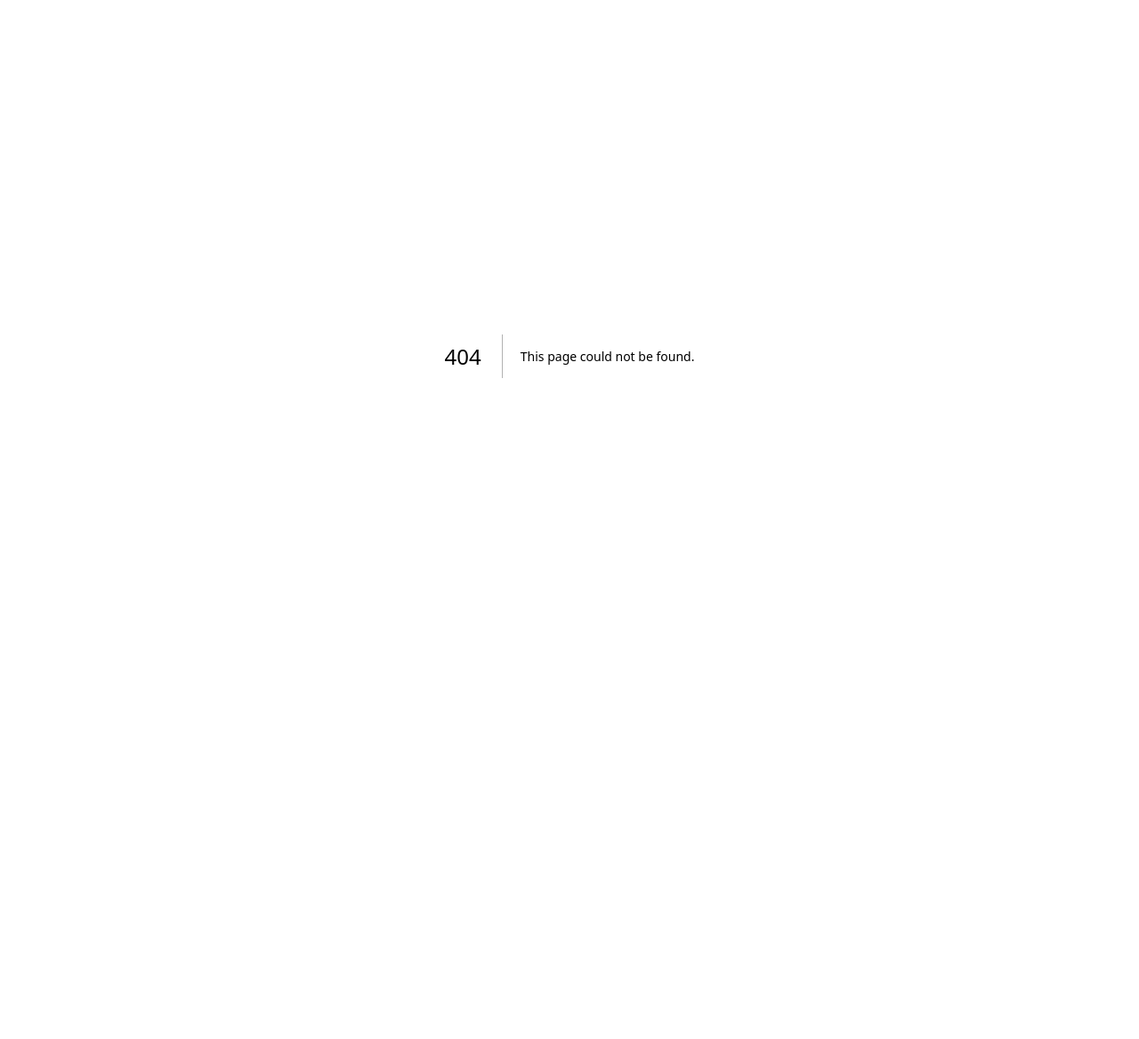
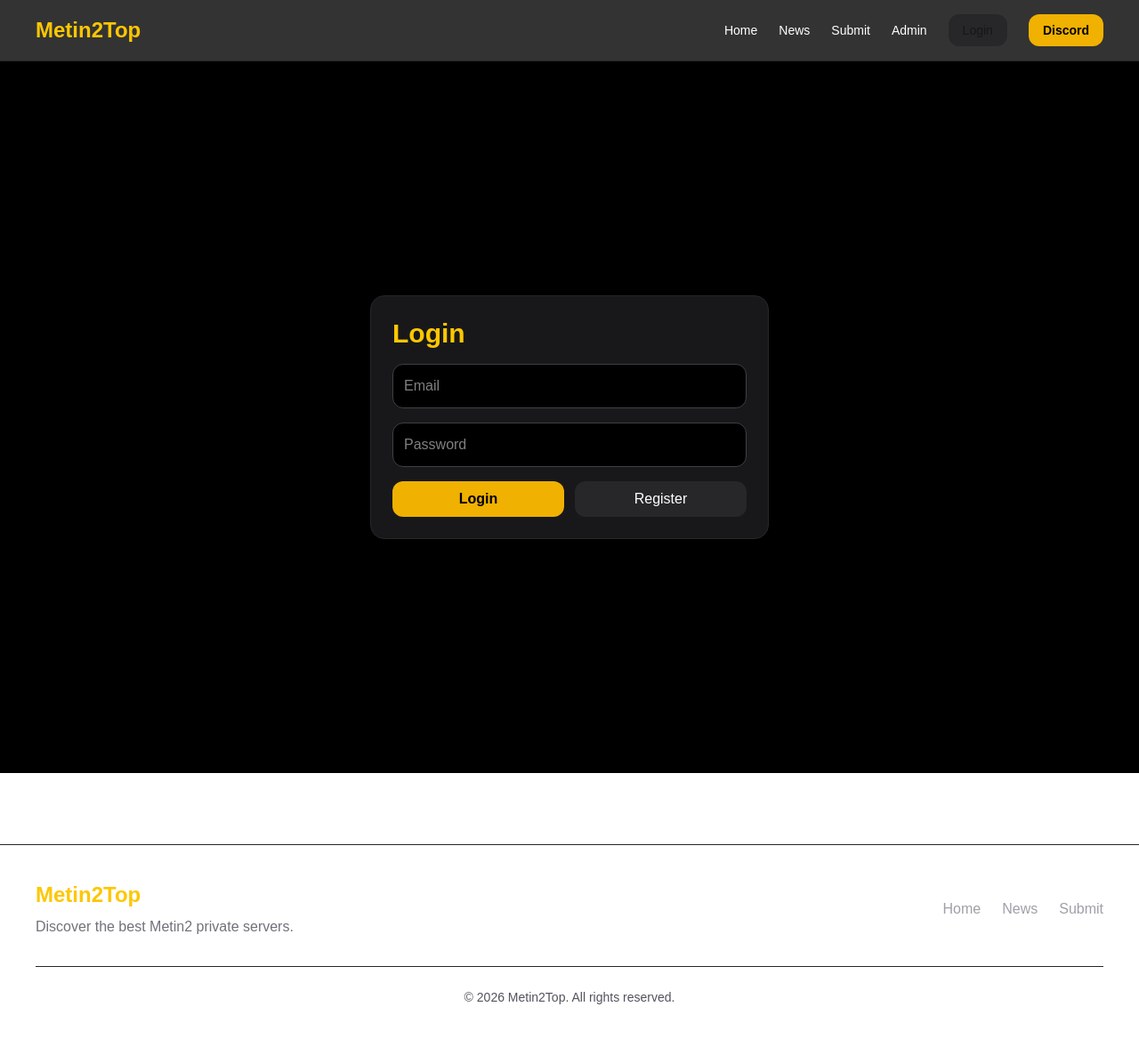
Before and after one commit to giorgostt97/metin2-news, a Next.js app: page /login in a window 1280 px wide. Before the commit this address had no page. Shown: the top 1168 px of the page at 89% size. Before the commit the page ends 800 px from the top, so only its background shows below. Built offline with nearby package versions, Linux system fonts and the light colour scheme; no server answers.

Commit message:
final updates login system + navbar

```diff
--- a/app/layout.tsx
+++ b/app/layout.tsx
@@ -1,6 +1,10 @@
 import type { Metadata } from "next";
 import { Geist, Geist_Mono } from "next/font/google";
+
 import "./globals.css";
+
+import Navbar from "@/components/Navbar";
+import Footer from "@/components/footer";
 
 const geistSans = Geist({
   variable: "--font-geist-sans",
@@ -13,8 +17,9 @@ const geistMono = Geist_Mono({
 });
 
 export const metadata: Metadata = {
-  title: "Create Next App",
-  description: "Generated by create next app",
+  title: "Metin2Top - Best Metin2 Private Servers",
+  description:
+    "Discover the best Metin2 private servers. Vote, review and explore top PvP & PvM communities.",
 };
 
 export default function RootLayout({
@@ -27,7 +32,18 @@ export default function RootLayout({
       lang="en"
       className={`${geistSans.variable} ${geistMono.variable} h-full antialiased`}
     >
-      <body className="min-h-full flex flex-col">{children}</body>
+      <body className="min-h-full bg-black text-white flex flex-col">
+        {/* NAVBAR */}
+        <Navbar />
+
+        {/* PAGE CONTENT */}
+        <main className="flex-1">
+          {children}
+        </main>
+
+        {/* FOOTER */}
+        <Footer />
+      </body>
     </html>
   );
 }
--- /dev/null
+++ b/app/login/page.tsx
@@ -0,0 +1,71 @@
+"use client";
+
+import { useState } from "react";
+import { supabase } from "@/lib/supabase";
+
+export default function LoginPage() {
+  const [email, setEmail] = useState("");
+  const [password, setPassword] = useState("");
+
+  async function signIn() {
+    const { error } = await supabase.auth.signInWithPassword({
+      email,
+      password,
+    });
+
+    if (error) alert(error.message);
+    else window.location.href = "/";
+  }
+
+  async function signUp() {
+    const { error } = await supabase.auth.signUp({
+      email,
+      password,
+    });
+
+    if (error) alert(error.message);
+    else alert("Check your email to confirm!");
+  }
+
+  return (
+    <main className="min-h-screen bg-black text-white flex items-center justify-center p-4">
+      <div className="w-full max-w-md bg-zinc-900 border border-zinc-800 p-6 rounded-2xl space-y-4">
+        <h1 className="text-3xl font-bold text-yellow-400">
+          Login
+        </h1>
+
+        <input
+          type="email"
+          placeholder="Email"
+          className="w-full p-3 rounded-xl bg-black border border-zinc-700"
+          value={email}
+          onChange={(e) => setEmail(e.target.value)}
+        />
+
+        <input
+          type="password"
+          placeholder="Password"
+          className="w-full p-3 rounded-xl bg-black border border-zinc-700"
+          value={password}
+          onChange={(e) => setPassword(e.target.value)}
+        />
+
+        <div className="flex gap-3">
+          <button
+            onClick={signIn}
+            className="bg-yellow-500 text-black px-4 py-2 rounded-xl font-bold w-full"
+          >
+            Login
+          </button>
+
+          <button
+            onClick={signUp}
+            className="bg-zinc-800 px-4 py-2 rounded-xl w-full"
+          >
+            Register
+          </button>
+        </div>
+      </div>
+    </main>
+  );
+}
--- /dev/null
+++ b/components/Navbar.tsx
@@ -0,0 +1,108 @@
+"use client";
+
+import { useState } from "react";
+import { usePathname } from "next/navigation";
+
+export default function Navbar() {
+  const pathname = usePathname();
+  const [open, setOpen] = useState(false);
+
+  const linkClass = (path: string) =>
+    `transition hover:text-yellow-400 ${
+      pathname === path ? "text-yellow-400 font-bold" : "text-white"
+    }`;
+
+  return (
+    <header className="border-b border-zinc-800 bg-black/80 backdrop-blur sticky top-0 z-50">
+      <div className="max-w-7xl mx-auto px-4 md:px-10 py-4 flex items-center justify-between">
+
+        {/* LOGO */}
+        <a href="/" className="text-2xl font-black text-yellow-400">
+          Metin2Top
+        </a>
+
+        {/* DESKTOP MENU */}
+        <nav className="hidden md:flex items-center gap-6 text-sm">
+
+          <a href="/" className={linkClass("/")}>
+            Home
+          </a>
+
+          <a href="/news" className={linkClass("/news")}>
+            News
+          </a>
+
+          <a href="/submit" className={linkClass("/submit")}>
+            Submit
+          </a>
+
+          <a href="/admin" className={linkClass("/admin")}>
+            Admin
+          </a>
+
+          {/* LOGIN BUTTON */}
+          <a
+            href="/login"
+            className="bg-zinc-800 px-4 py-2 rounded-xl hover:bg-zinc-700 transition"
+          >
+            Login
+          </a>
+
+          {/* DISCORD */}
+          <a
+            href="https://discord.com"
+            target="_blank"
+            className="bg-yellow-500 text-black px-4 py-2 rounded-xl font-bold hover:bg-yellow-400 transition"
+          >
+            Discord
+          </a>
+        </nav>
+
+        {/* MOBILE BUTTON */}
+        <button
+          onClick={() => setOpen(!open)}
+          className="md:hidden text-white text-2xl"
+        >
+          ☰
+        </button>
+      </div>
+
+      {/* MOBILE MENU */}
+      {open && (
+        <div className="md:hidden border-t border-zinc-800 bg-black px-4 py-4 space-y-4">
+
+          <a href="/" className="block hover:text-yellow-400">
+            Home
+          </a>
+
+          <a href="/news" className="block hover:text-yellow-400">
+            News
+          </a>
+
+          <a href="/submit" className="block hover:text-yellow-400">
+            Submit
+          </a>
+
+          <a href="/admin" className="block hover:text-yellow-400">
+            Admin
+          </a>
+
+          <a
+            href="/login"
+            className="block bg-zinc-800 px-4 py-2 rounded-xl text-center"
+          >
+            Login
+          </a>
+
+          <a
+            href="https://discord.com"
+            target="_blank"
+            className="block bg-yellow-500 text-black px-4 py-2 rounded-xl font-bold text-center"
+          >
+            Discord
+          </a>
+        </div>
+      )}
+    </header>
+  );
+}
--- /dev/null
+++ b/components/footer.tsx
@@ -0,0 +1,46 @@
+export default function Footer() {
+  return (
+    <footer className="border-t border-zinc-800 mt-20">
+      <div className="max-w-7xl mx-auto px-4 md:px-10 py-10">
+        <div className="flex flex-col md:flex-row items-center justify-between gap-6">
+          <div>
+            <h3 className="text-2xl font-black text-yellow-400">
+              Metin2Top
+            </h3>
+
+            <p className="text-zinc-500 mt-2">
+              Discover the best Metin2 private servers.
+            </p>
+          </div>
+
+          <div className="flex gap-6 text-zinc-400">
+            <a
+              href="/"
+              className="hover:text-yellow-400"
+            >
+              Home
+            </a>
+
+            <a
+              href="/news"
+              className="hover:text-yellow-400"
+            >
+              News
+            </a>
+
+            <a
+              href="/submit"
+              className="hover:text-yellow-400"
+            >
+              Submit
+            </a>
+          </div>
+        </div>
+
+        <div className="border-t border-zinc-800 mt-8 pt-6 text-center text-zinc-600 text-sm">
+          © 2026 Metin2Top. All rights reserved.
+        </div>
+      </div>
+    </footer>
+  );
+}
```
